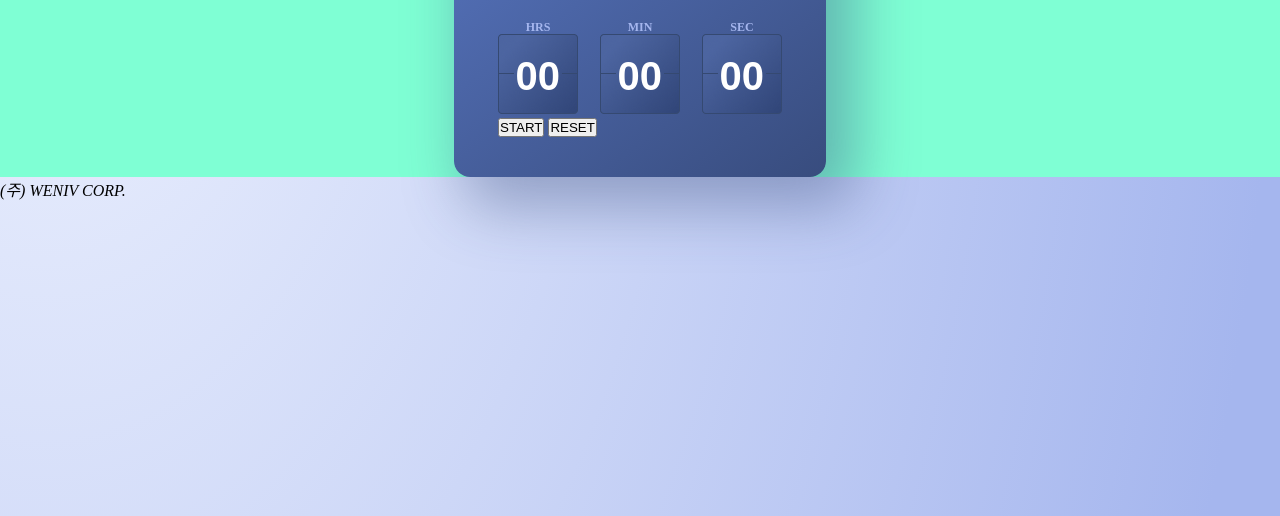
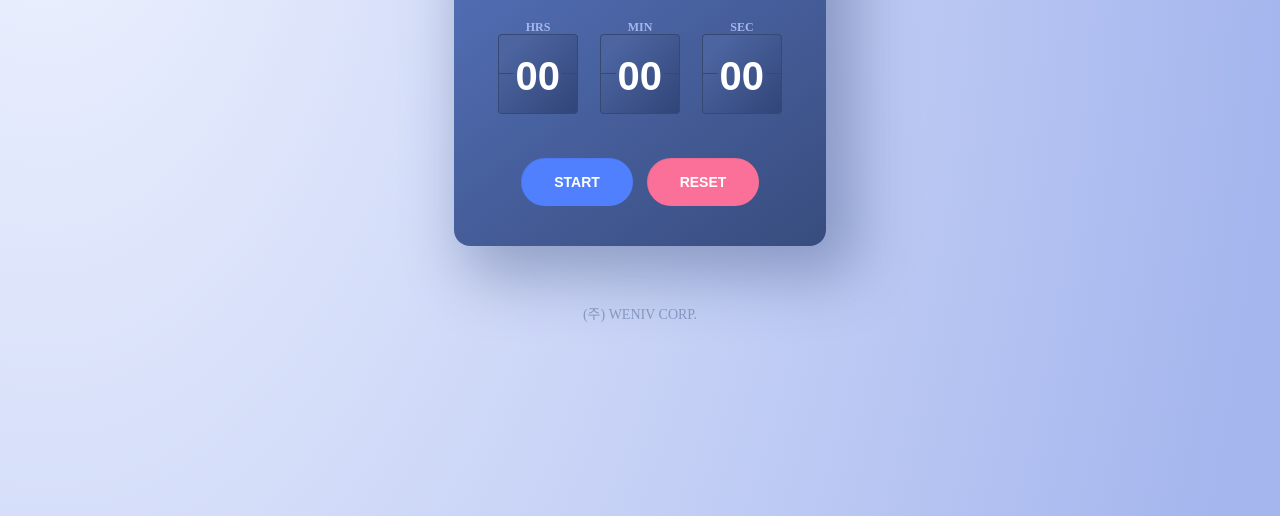
Before and after one commit to oneny/timer, a plain HTML site: page index.html in a window 1280 px wide. Shown: the part 284-800 px from the top of the page. Drawn offline with Linux system fonts and the light colour scheme.

Commit message:
Style: 타이머 스타일

```diff
--- a/src/style/style.css
+++ b/src/style/style.css
@@ -74,7 +74,6 @@ body {
 .cont-main {
   display: flex;
   justify-content: center;
-  background-color: aquamarine;
 }
 
 .cont-main .cont-timer {
@@ -94,7 +93,7 @@ body {
   text-transform: uppercase;
   color: #ffffff;
   padding-bottom: 23px;
-  border-bottom: 1px solid #3D538A;
+  border-bottom: 1px solid #3d538a;
 }
 
 .cont-main .cont-timer .list-timer {
@@ -120,7 +119,6 @@ body {
   position: relative;
 }
 
-
 .item-timer .inp-hour,
 .item-timer .inp-min,
 .item-timer .inp-sec {
@@ -138,3 +136,54 @@ body {
   line-height: 48px;
   color: #fff;
 }
+
+.btn-wrapper {
+  padding-top: 40px;
+  text-align: center;
+}
+
+.btn-wrapper .btn-start,
+.btn-wrapper .btn-reset {
+  cursor: pointer;
+  width: 112px;
+  height: 48px;
+  border: 0;
+  background: #324577;
+  box-shadow: inset 1px 1px 1px rgba(0, 0, 0, 0.05);
+  border-radius: 50px;
+  font-weight: 700;
+  font-size: 14px;
+  line-height: 17px;
+  text-transform: uppercase;
+  color: #fff;
+}
+
+.btn-wrapper .btn-start {
+  margin-right: 10px;
+  background: #5180FF;
+}
+
+.btn-wrapper .btn-start .toggle {
+  background: #15C2B8;
+}
+
+.btn-wrapper .btn-reset {
+  background: #FB7099;
+}
+
+footer {
+  margin-top: 60px;
+}
+
+footer address {
+  font-style: normal;
+  font-weight: 400;
+  font-size: 14px;
+  line-height: 17px;
+  /* identical to box height */
+
+  text-align: center;
+  text-transform: uppercase;
+
+  color: #8596bf;
+}
```
